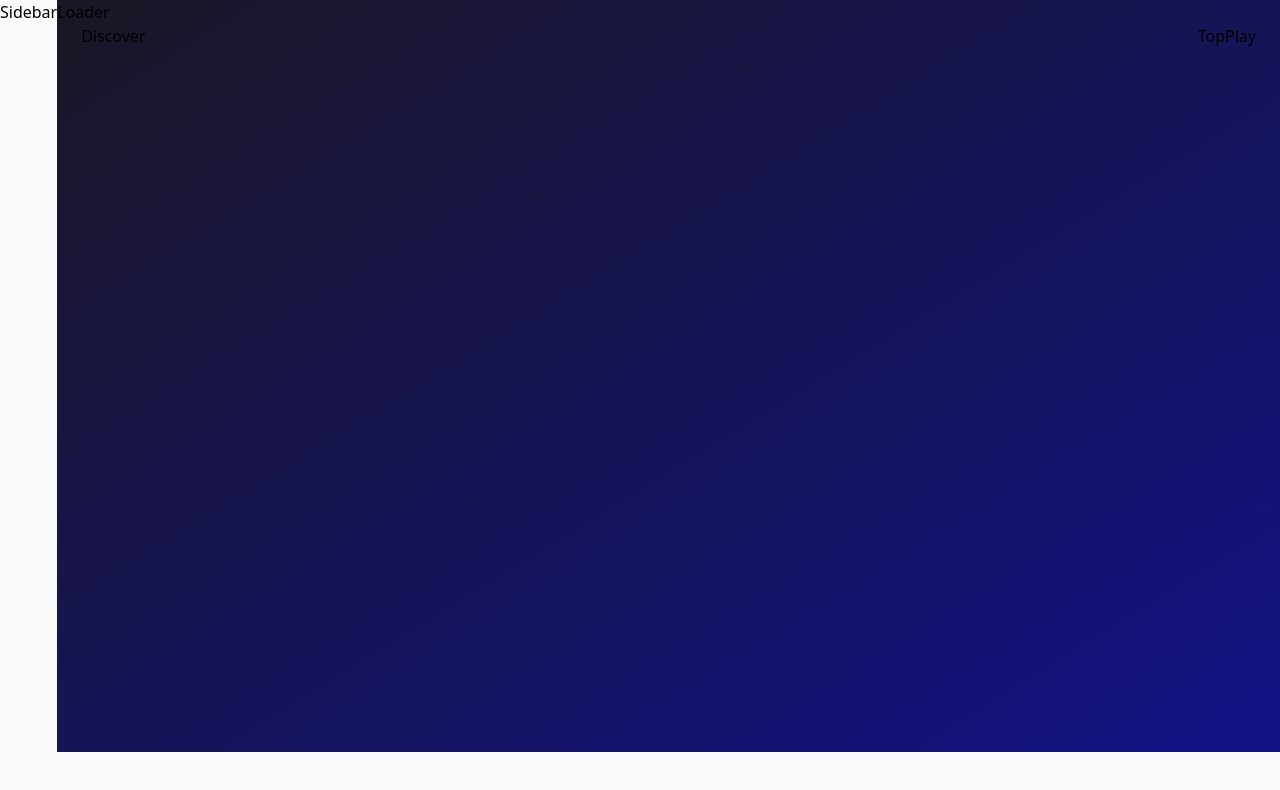
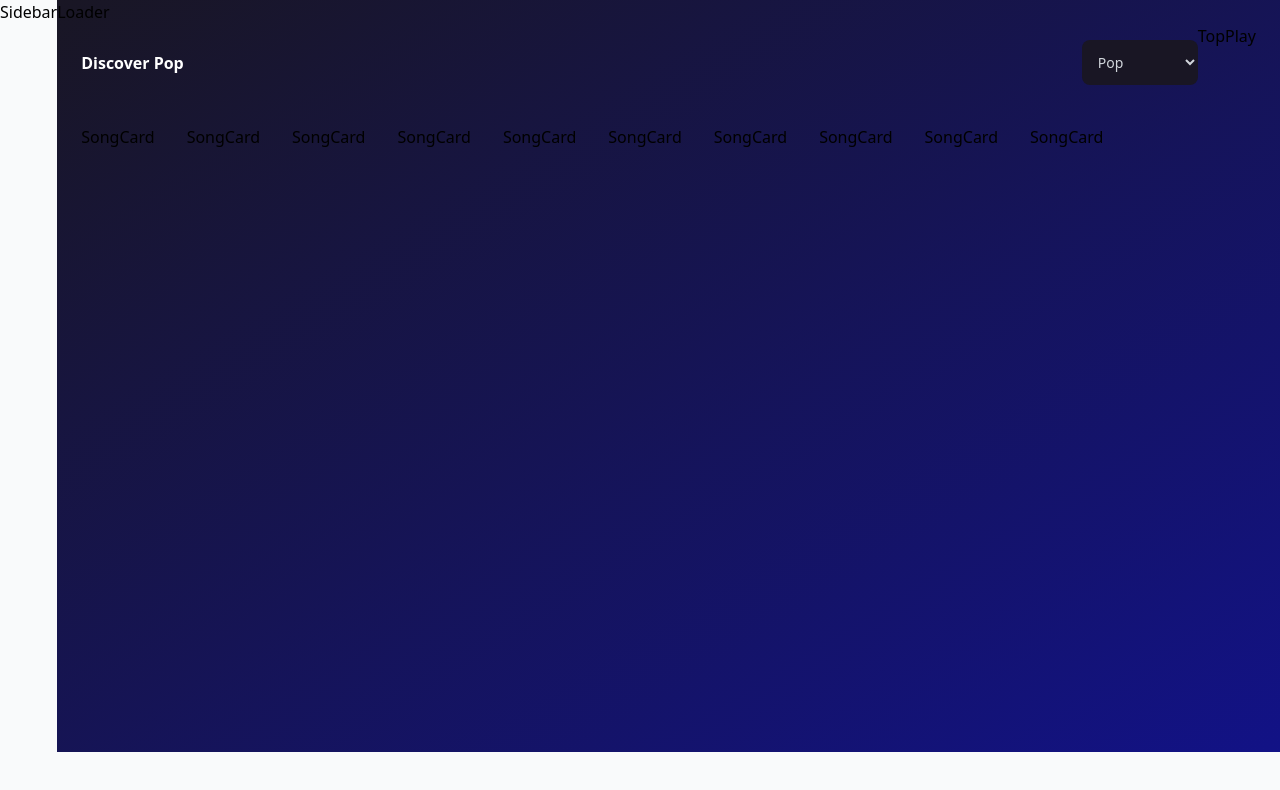
Before and after one commit to Dremmers91/music-app, a React (Vite) app: page / in a window 1280 px wide. Shown: the top 790 px of the page. Built offline with nearby package versions, Linux system fonts and the light colour scheme.

Commit message:
Start working on Discover page

```diff
--- a/src/pages/Discover.jsx
+++ b/src/pages/Discover.jsx
@@ -1,3 +1,34 @@
-const Discover = () => <div>Discover</div>;
+import { Error, Loader, SongCard } from '../components';
+import { genres } from '../assets/constants';
+
+const Discover = () => {
+    console.log(genres);
+    const genreTitle = 'Pop';
+
+    return (
+        <div className='flex flex-col'>
+            <div className='w-full flex justify-between items-center sm:flex-row flex-col mt-4 mb-10'>
+                <h2 className='font-bold font-3xl text-white text-left'>Discover {genreTitle}</h2>
+                <select
+                    onChange={() => { }}
+                    value=''
+                    className='bg-black text-gray-300 p-3 text-sm rounded-lg outline-none sm:mt-0 mt-5'
+                >
+                    {genres.map((genre) => (
+                        <option key={genre.value} value={genre.value}>
+                            {genre.title}
+                        </option>
+                    ))}
+                </select>
+            </div>
+
+            <div className='flex flex-wrap sm:justify-start justify-center gap-8'>
+                {[1, 2, 3, 4, 5, 6, 7, 8, 9, 10].map((song, i) => (
+                    <SongCard key={song.key} song={song} i={i} />
+                ))}
+            </div>
+        </div>
+    );
+};
 
 export default Discover;
```
